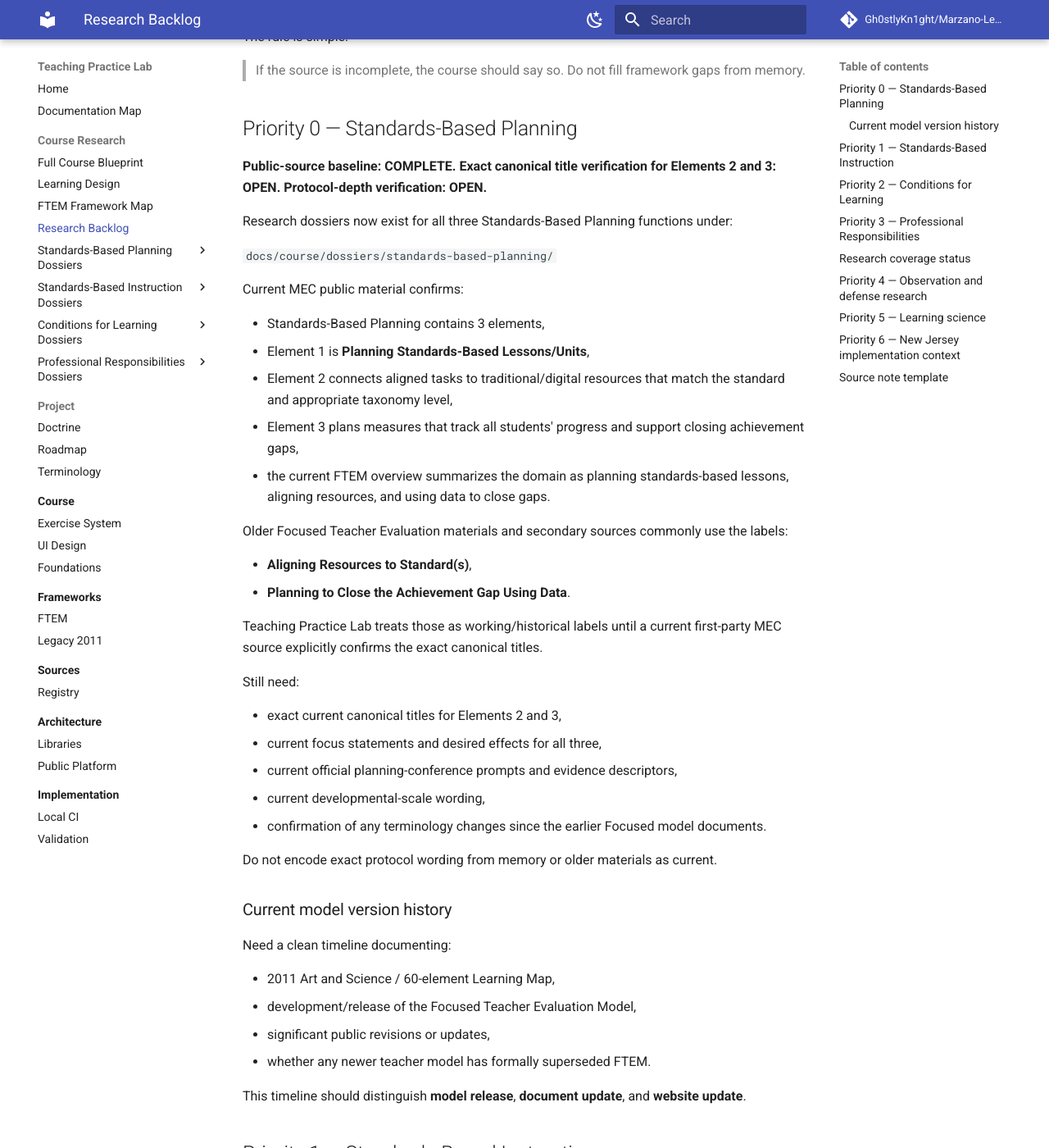
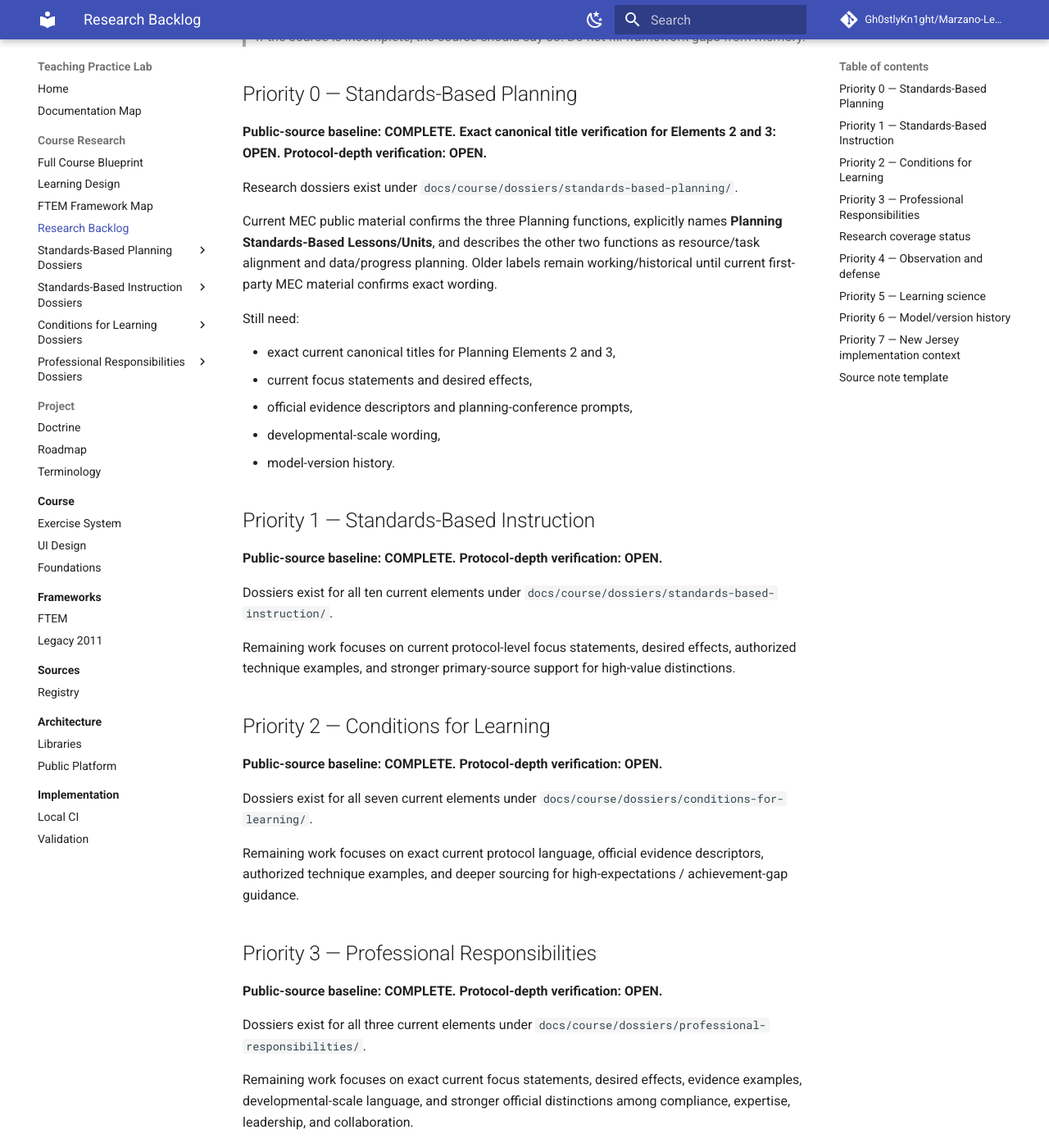
Before and after one commit to Gh0stlyKn1ght/Marzano-Learning-Map, an MkDocs documentation site: the page built from docs/course/research-backlog.md, in a window 1280 px wide and 1400 px high, scrolled down 215 px. Shown: the whole window at 82% size. Built offline with MkDocs 1.6.1 and Material for MkDocs 9.7.7, drawn with Linux system fonts in a browser that asks for light colours; comment, search, counter and statistics services are not loaded; some of the changed text lies outside the part shown.

Commit message:
research: mark observation and defense baseline complete

````diff
--- a/docs/course/research-backlog.md
+++ b/docs/course/research-backlog.md
@@ -1,8 +1,6 @@
 # Research Backlog
 
 This file tracks what must be verified before Teaching Practice Lab turns a topic into published course material.
-
-The rule is simple:
 
 > If the source is incomplete, the course should say so. Do not fill framework gaps from memory.
 
@@ -10,53 +8,23 @@
 
 **Public-source baseline: COMPLETE. Exact canonical title verification for Elements 2 and 3: OPEN. Protocol-depth verification: OPEN.**
 
-Research dossiers now exist for all three Standards-Based Planning functions under:
+Research dossiers exist under `docs/course/dossiers/standards-based-planning/`.
 
-`docs/course/dossiers/standards-based-planning/`
-
-Current MEC public material confirms:
-
-- Standards-Based Planning contains 3 elements,
-- Element 1 is **Planning Standards-Based Lessons/Units**,
-- Element 2 connects aligned tasks to traditional/digital resources that match the standard and appropriate taxonomy level,
-- Element 3 plans measures that track all students' progress and support closing achievement gaps,
-- the current FTEM overview summarizes the domain as planning standards-based lessons, aligning resources, and using data to close gaps.
-
-Older Focused Teacher Evaluation materials and secondary sources commonly use the labels:
-
-- **Aligning Resources to Standard(s)**,
-- **Planning to Close the Achievement Gap Using Data**.
-
-Teaching Practice Lab treats those as working/historical labels until a current first-party MEC source explicitly confirms the exact canonical titles.
+Current MEC public material confirms the three Planning functions, explicitly names **Planning Standards-Based Lessons/Units**, and describes the other two functions as resource/task alignment and data/progress planning. Older labels remain working/historical until current first-party MEC material confirms exact wording.
 
 Still need:
 
-- exact current canonical titles for Elements 2 and 3,
-- current focus statements and desired effects for all three,
-- current official planning-conference prompts and evidence descriptors,
-- current developmental-scale wording,
-- confirmation of any terminology changes since the earlier Focused model documents.
-
-Do not encode exact protocol wording from memory or older materials as current.
-
-### Current model version history
-
-Need a clean timeline documenting:
-
-- 2011 Art and Science / 60-element Learning Map,
-- development/release of the Focused Teacher Evaluation Model,
-- significant public revisions or updates,
-- whether any newer teacher model has formally superseded FTEM.
-
-This timeline should distinguish **model release**, **document update**, and **website update**.
+- exact current canonical titles for Planning Elements 2 and 3,
+- current focus statements and desired effects,
+- official evidence descriptors and planning-conference prompts,
+- developmental-scale wording,
+- model-version history.
 
 ## Priority 1 — Standards-Based Instruction
 
 **Public-source baseline: COMPLETE. Protocol-depth verification: OPEN.**
 
-Research dossiers exist for all ten current Standards-Based Instruction elements under:
-
-`docs/course/dossiers/standards-based-instruction/`
+Dossiers exist for all ten current elements under `docs/course/dossiers/standards-based-instruction/`.
 
 Remaining work focuses on current protocol-level focus statements, desired effects, authorized technique examples, and stronger primary-source support for high-value distinctions.
 
@@ -64,60 +32,67 @@
 
 **Public-source baseline: COMPLETE. Protocol-depth verification: OPEN.**
 
-Research dossiers exist for all seven current Conditions for Learning elements under:
+Dossiers exist for all seven current elements under `docs/course/dossiers/conditions-for-learning/`.
 
-`docs/course/dossiers/conditions-for-learning/`
-
-Current public MEC material verifies the seven-element structure and the three thematic groupings:
-
-- Monitoring Student Progress and Feedback,
-- Rigorous Learning,
-- Classroom Environment.
-
-Remaining work focuses on exact current protocol language, official evidence descriptors, authorized technique examples, and deeper sourcing for high expectations / achievement-gap guidance.
+Remaining work focuses on exact current protocol language, official evidence descriptors, authorized technique examples, and deeper sourcing for high-expectations / achievement-gap guidance.
 
 ## Priority 3 — Professional Responsibilities
 
 **Public-source baseline: COMPLETE. Protocol-depth verification: OPEN.**
 
-Research dossiers now exist for all three current Professional Responsibilities elements under:
-
-`docs/course/dossiers/professional-responsibilities/`
-
-Current MEC material verifies the three element names:
-
-1. Adhering to School and District Policies and Procedures
-2. Maintaining Expertise in Content and Pedagogy
-3. Promoting Teacher Leadership and Collaboration
+Dossiers exist for all three current elements under `docs/course/dossiers/professional-responsibilities/`.
 
 Remaining work focuses on exact current focus statements, desired effects, evidence examples, developmental-scale language, and stronger official distinctions among compliance, expertise, leadership, and collaboration.
 
 ## Research coverage status
 
-Teaching Practice Lab now has a usable public-source research baseline for the **full 23-competency FTEM structure**:
+Teaching Practice Lab now has a usable public-source baseline for the **full 23-competency FTEM structure**:
 
 - Standards-Based Planning: 3 / 3 functions researched
 - Standards-Based Instruction: 10 / 10 elements researched
 - Conditions for Learning: 7 / 7 elements researched
 - Professional Responsibilities: 3 / 3 elements researched
 
-This does **not** mean every protocol-level detail is verified. The remaining work is depth, calibration, exact current wording, and source resolution rather than basic framework coverage.
+This does **not** mean every protocol-level detail is verified.
 
-## Priority 4 — Observation and defense research
+## Priority 4 — Observation and defense
 
-Need authoritative current material on:
+**Public-source baseline: COMPLETE. Official certification/protocol depth: OUT OF SCOPE unless licensed/authorized.**
 
-- observation process,
+Research package now exists under:
+
+`docs/course/observation-defense/`
+
+It documents current public MEC framing for:
+
+- the five-step observation process,
+- pre-observation planning/clarity,
 - desired-effect monitoring,
+- student evidence,
 - adaptation,
-- student evidence,
-- post-observation conversation,
-- observer calibration/inter-rater reliability,
-- teacher self-assessment.
+- post-observation reflection,
+- instructional coaching cycles,
+- teacher self-assessment,
+- deliberate practice,
+- recognition of progress,
+- calibration/inter-rater agreement as an implementation concern,
+- the boundary between instructional reasoning practice and official observer certification.
 
-Boundary:
+Teaching Practice Lab now has original:
 
-Teaching Practice Lab can train reasoning from publicly documented concepts, but must not claim to provide official observer certification or reproduce licensed scoring protocols.
+- observation reasoning model,
+- evidence-quality/calibration exercises,
+- post-observation defense structure,
+- self-assessment/field-practice template,
+- multi-level defense question bank,
+- observer-certification/copyright boundary.
+
+Still need, if legally accessible:
+
+- deeper current research on observer calibration and reliability,
+- public research on post-observation conference effectiveness,
+- district-specific observation procedures,
+- any public current MEC guidance that adds detail without reproducing licensed protocols.
 
 ## Priority 5 — Learning science
 
@@ -127,32 +102,40 @@
 - transfer through testing,
 - distributed practice.
 
-Potential additions to research carefully:
+Next research candidates:
 
 - self-explanation,
+- interleaving/discrimination learning,
 - worked examples and fading,
-- interleaving/discrimination learning,
 - feedback timing,
-- desirable difficulties,
 - generation effect.
 
-Only add these when a primary or high-quality research source has been reviewed and the design implication is clear.
+Only add these when a primary or high-quality source has been reviewed and the design implication is clear.
 
-## Priority 6 — New Jersey implementation context
+## Priority 6 — Model/version history
+
+Need a clean timeline documenting:
+
+- 2011 Art and Science / 60-element Learning Map,
+- development/release of the Focused Teacher Evaluation Model,
+- significant public revisions or updates,
+- whether a newer teacher model has formally superseded FTEM.
+
+Distinguish model release, document update, website update, and product update.
+
+## Priority 7 — New Jersey implementation context
 
 Research separately from FTEM itself:
 
-- current NJDOE approved teacher-practice instrument rules,
+- current NJDOE teacher-practice instrument rules,
 - district flexibility,
 - Middle Township's actual chosen instrument/version if a public source is available,
 - district observation procedures if public,
-- distinction between state requirements, district implementation, and Marzano model guidance.
+- state requirements vs district implementation vs Marzano guidance.
 
 Do not present district-specific claims until verified.
 
 ## Source note template
-
-For every significant research addition, record:
 
 ```text
 Claim:
@@ -167,5 +150,3 @@
 Course pages affected:
 Open questions:
 ```
-
-This makes later agent authoring much safer because the source boundary is explicit before content generation begins.
````
